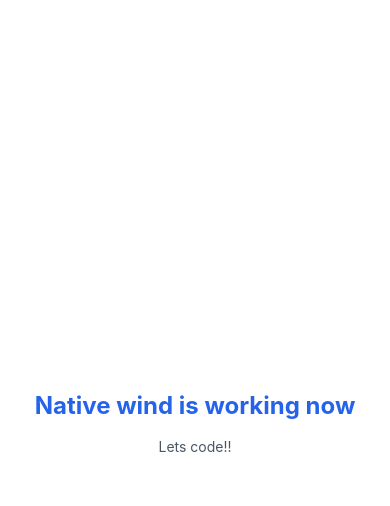
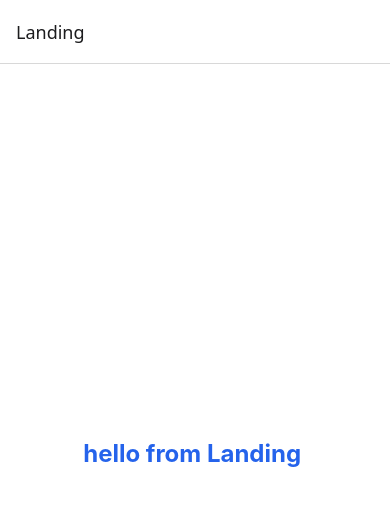
Before and after one commit to mudauml15/khula, a React Native app: screen /Landing in a window 390 px wide. Shown: the top 506 px of the page. Built offline with nearby package versions, Linux system fonts and the light colour scheme.

Commit message:
screens created

```diff
--- a/App.js
+++ b/App.js
@@ -1,14 +1,25 @@
+import { NavigationContainer } from "@react-navigation/native";
+import { createStackNavigator } from "@react-navigation/stack";
+
+import React from "react";
 import { View, Text } from "react-native";
-import { StatusBar } from "expo-status-bar";
+
+import Landing from "./screens/Landing";
+import LoginPage from "./screens/LoginPage";
+import SignupPage from "./screens/SignupPage";
+import UploadPage from "./screens/UploadPage";
+
+const Stack = createStackNavigator();
 
 export default function App() {
   return (
-    <View className="flex-1 items-center justify-center bg-white">
-      <Text className="text-2xl font-bold text-blue-600">
-       Native wind is working now
-      </Text>
-      <Text className="mt-4 text-gray-600">Lets code!!</Text>
-      <StatusBar style="auto" />
-    </View>
+    <NavigationContainer>
+      <Stack.Navigator initialRouteName="Landing">
+        <Stack.Screen name="Landing" component={Landing} />
+
+
+
+      </Stack.Navigator>
+    </NavigationContainer>
   );
 }
--- /dev/null
+++ b/screens/Landing.js
@@ -0,0 +1,12 @@
+import React from "react";
+import { View, Text } from "react-native";
+
+const Landing = () => {
+  return (
+    <View className="flex-1 items-center justify-center bg-white">
+      <Text className="text-2xl font-bold text-blue-600">hello from Landing </Text>
+    </View>
+  );
+};
+
+export default Landing;
--- /dev/null
+++ b/screens/LoginPage.js
@@ -0,0 +1,15 @@
+import React from "react";
+import { View, Text } from "react-native";
+
+const LoginPage = () => {
+  return (
+    <View className="flex-1 items-center justify-center bg-white">
+      <Text className="text-2xl font-bold text-blue-600">
+       hello from login
+      </Text>
+
+    </View>
+  );
+};
+
+export default LoginPage;
--- /dev/null
+++ b/screens/SignupPage.js
@@ -0,0 +1,14 @@
+import React from "react";
+import { View, Text } from "react-native";
+
+const SignupPage = () => {
+  return (
+    <View className="flex-1 items-center justify-center bg-white">
+      <Text className="text-2xl font-bold text-blue-600">
+        hello from SignupPage
+      </Text>
+    </View>
+  );
+};
+
+export default SignupPage;
--- /dev/null
+++ b/screens/UploadPage.js
@@ -0,0 +1,14 @@
+import React from "react";
+import { View, Text } from "react-native";
+
+const UploadPage = () => {
+  return (
+    <View className="flex-1 items-center justify-center bg-white">
+      <Text className="text-2xl font-bold text-blue-600">
+        hello from Landing
+      </Text>
+    </View>
+  );
+};
+
+export default UploadPage;
```
Also changed, not shown: package.json (+6 -1 lines), 1 other file (tests, documents, lock files or other folders).
